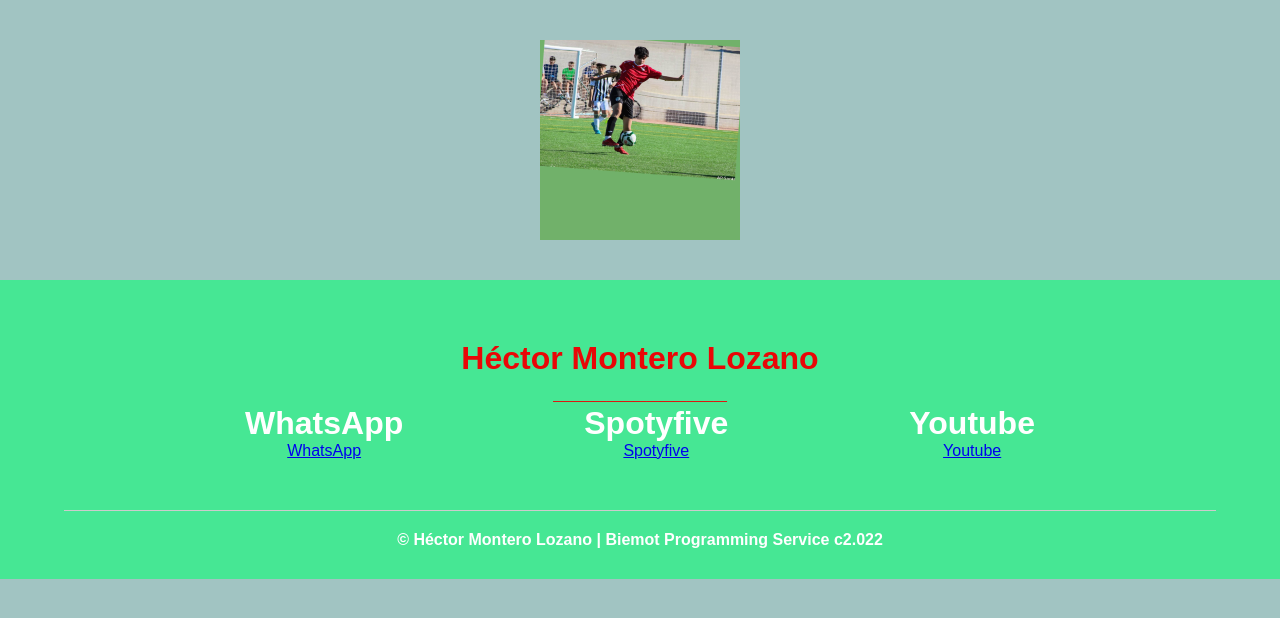
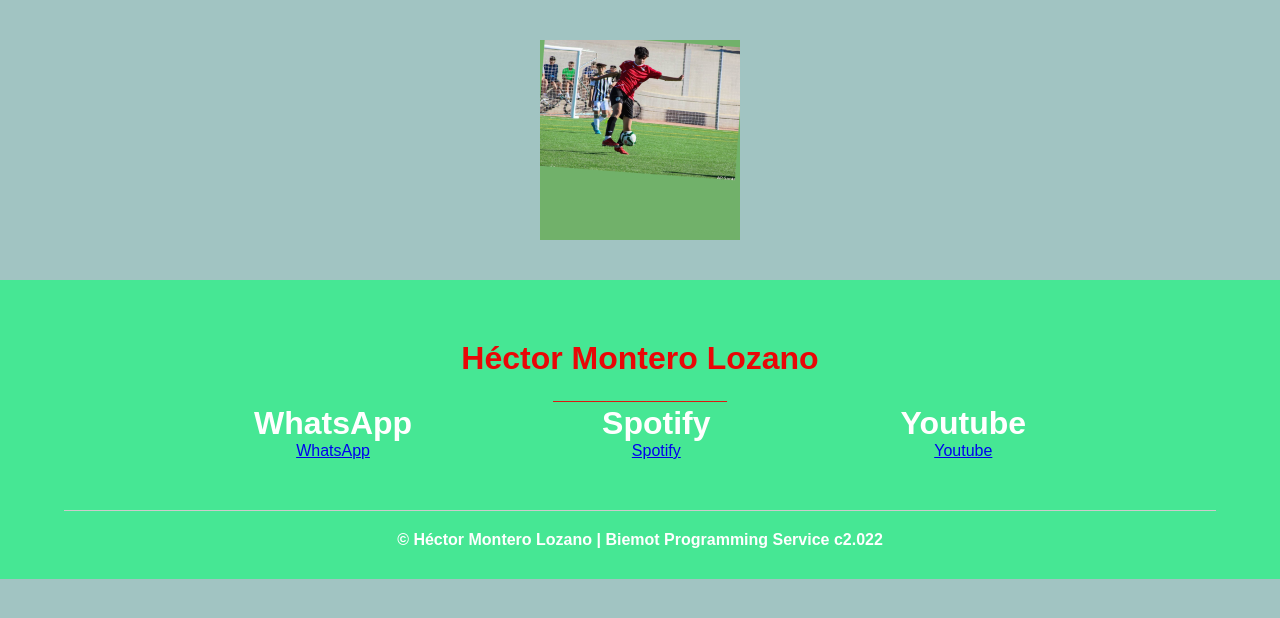
Before and after one commit to Linorr/HectorMonteroLozano, a plain HTML site: page index.html in a window 1280 px wide. Drawn offline with Linux system fonts and the light colour scheme.

Commit message:
Update index.html

```diff
--- a/index.html
+++ b/index.html
@@ -32,10 +32,10 @@
         </div>
         <div class="content-foo ">
             <h2 style="color: white">
-                <font size="6">Spotyfive</font>
+                <font size="6">Spotify</font>
             </h2>
             <p>
-                <a href=" https://www.spotify.com/es/">Spotyfive</a>
+                <a href=" https://www.spotify.com/es/">Spotify</a>
             </p>
         </div>
         <div class="content-foo ">
```
